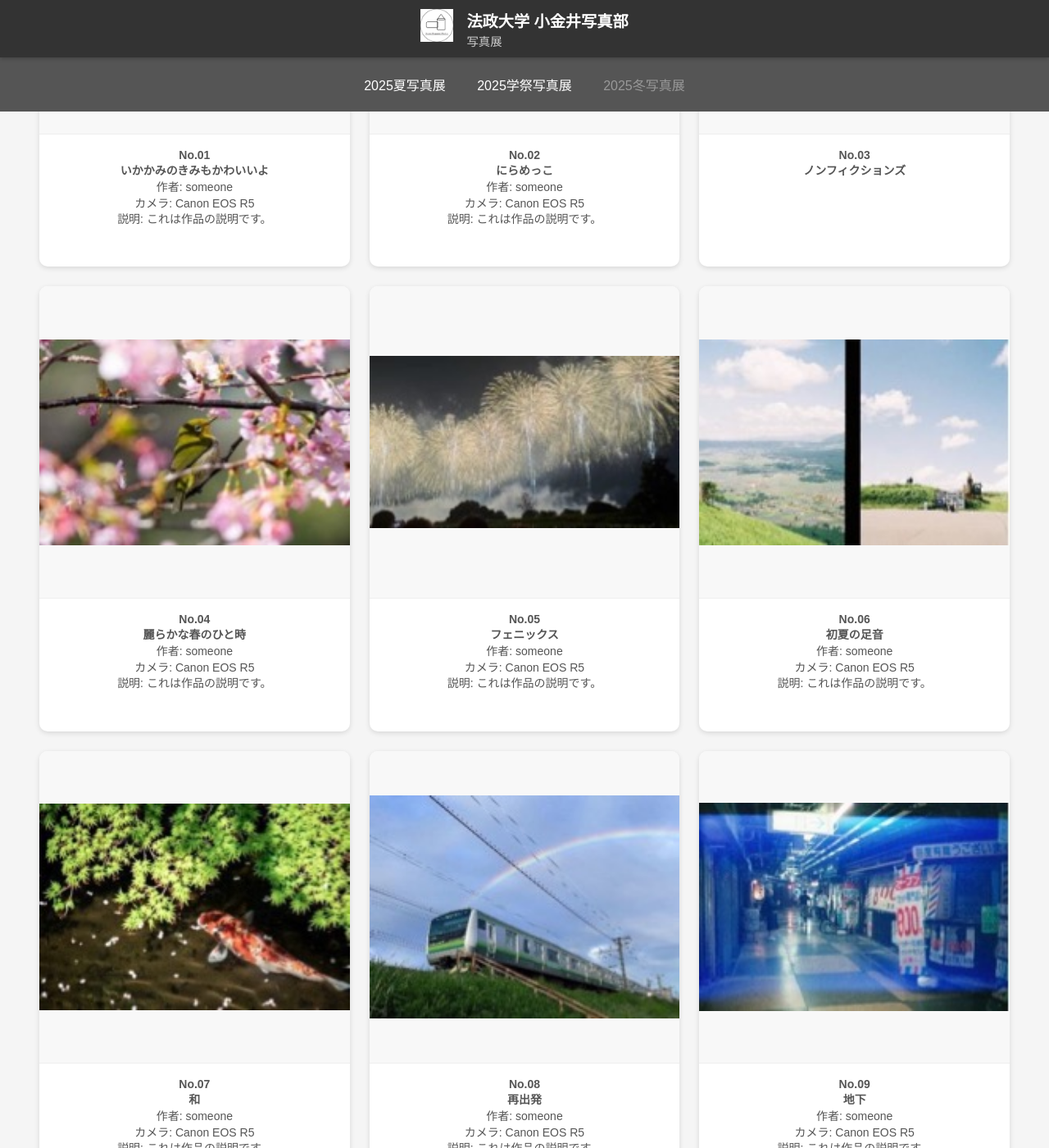
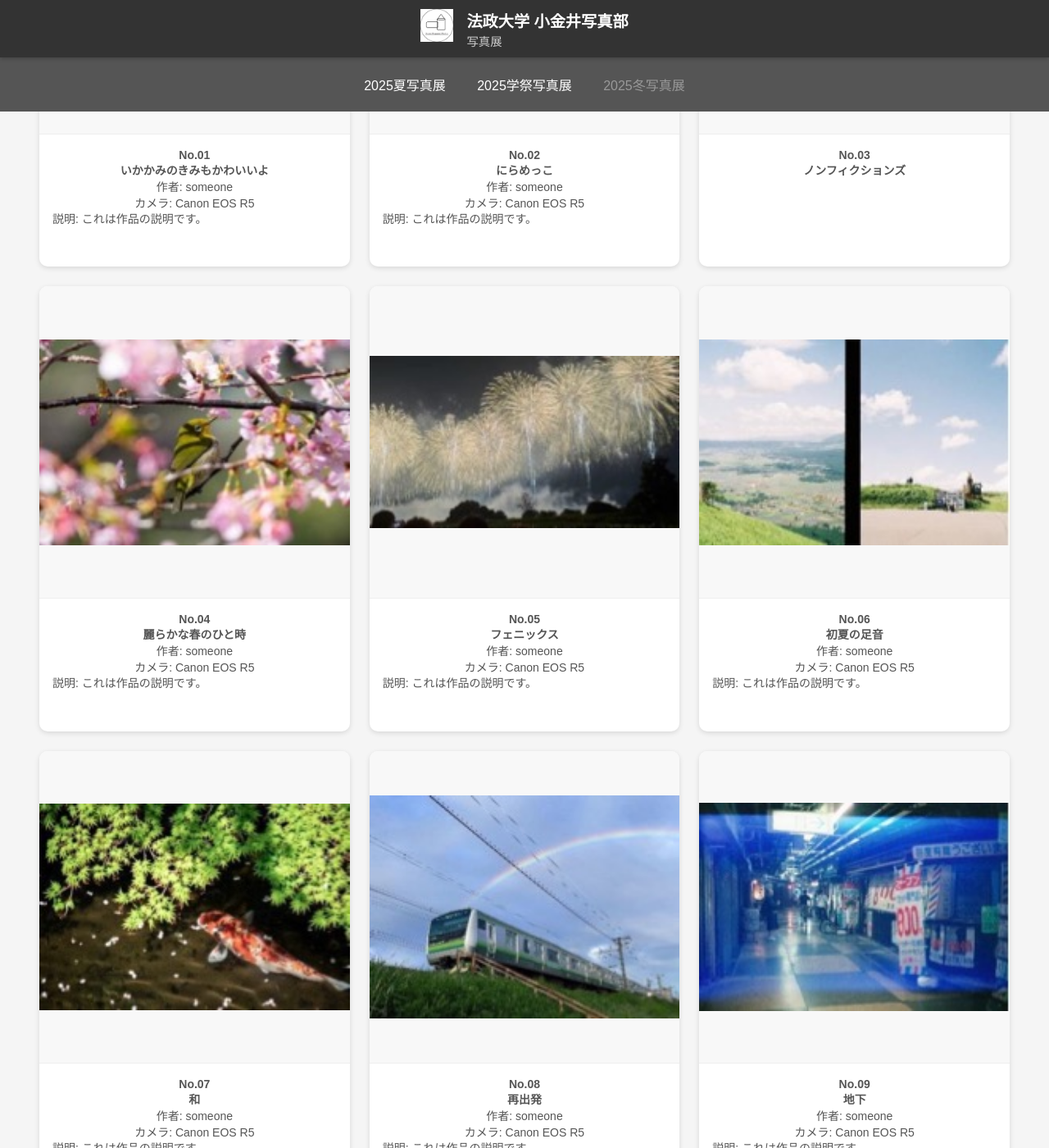
Before and after one commit to fujiyoshi-takayuki/photo-exhibition-site, a Jekyll site: the page built from 2025/summer/af69592862e159a7cf723a78c20a47ce109d13b04db75224503159b765b84967/index.html, in a window 1280 px wide and 1400 px high, scrolled down 484 px. Shown: the whole window at 82% size. Built offline with Jekyll 4.4.1, drawn with Linux system fonts in a browser that asks for light colours.

Commit message:
work-description for gakusa settings

```diff
--- a/css/style.css
+++ b/css/style.css
@@ -264,6 +264,8 @@ footer .disclaimer {
   min-height: 4em;         /* 高さをある程度固定して整える */
   overflow: hidden;
   text-overflow: ellipsis;
+  text-align: left;        /* ←★ 追加：左寄せ */
+  width: 100%;             /* ←★ 横幅いっぱいに */
 }
 
 /* DM画像のスタイル */
```
